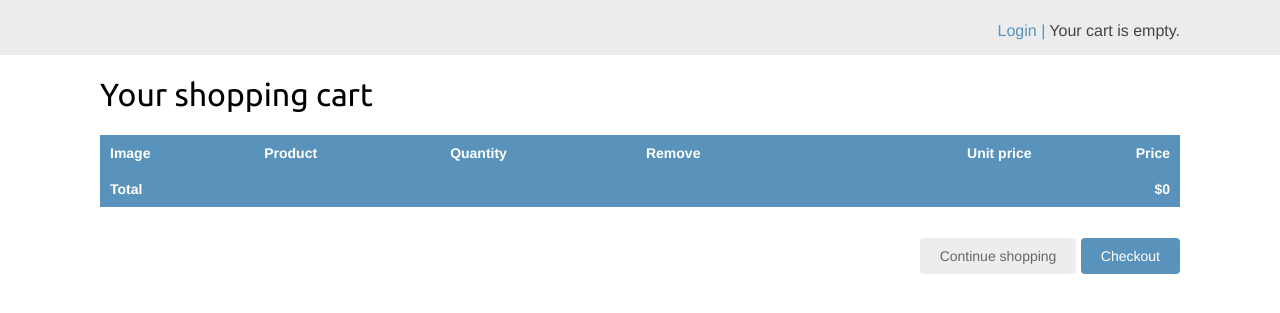
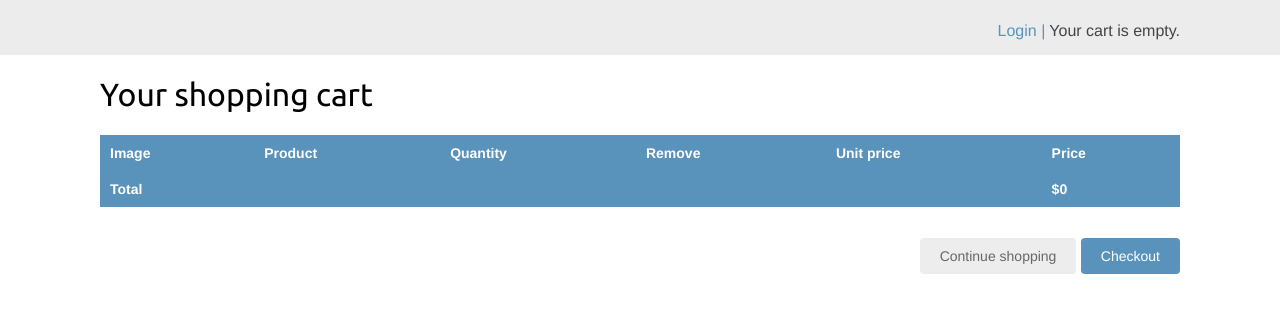
Before and after one commit to Rahu-ju/shop, a Django app: page /cart/ in a window 1280 px wide. Shown: the part 46-359 px from the top of the page. Run offline with Django 5.2, Linux system fonts and the light colour scheme; parts of the project's set-up code (start-up, migrations or seed data) failed here and were passed over.

Commit message:
Align table data and head in vertical line.

```diff
--- a/shop/static/shop/css/base.css
+++ b/shop/static/shop/css/base.css
@@ -76,9 +76,9 @@ table.cart img {
     width:180px;
 }
 
-tbody td.num {
+/* tbody td.num {
     text-align:right;
-}
+} */
 
 td input[type="submit"] {
     font-size:12px;
@@ -343,6 +343,6 @@ form p {
     padding-top: 7px;
 }
 
-thead th.num {
+/* thead th.num {
     text-align:right;
-}
+} */
```
